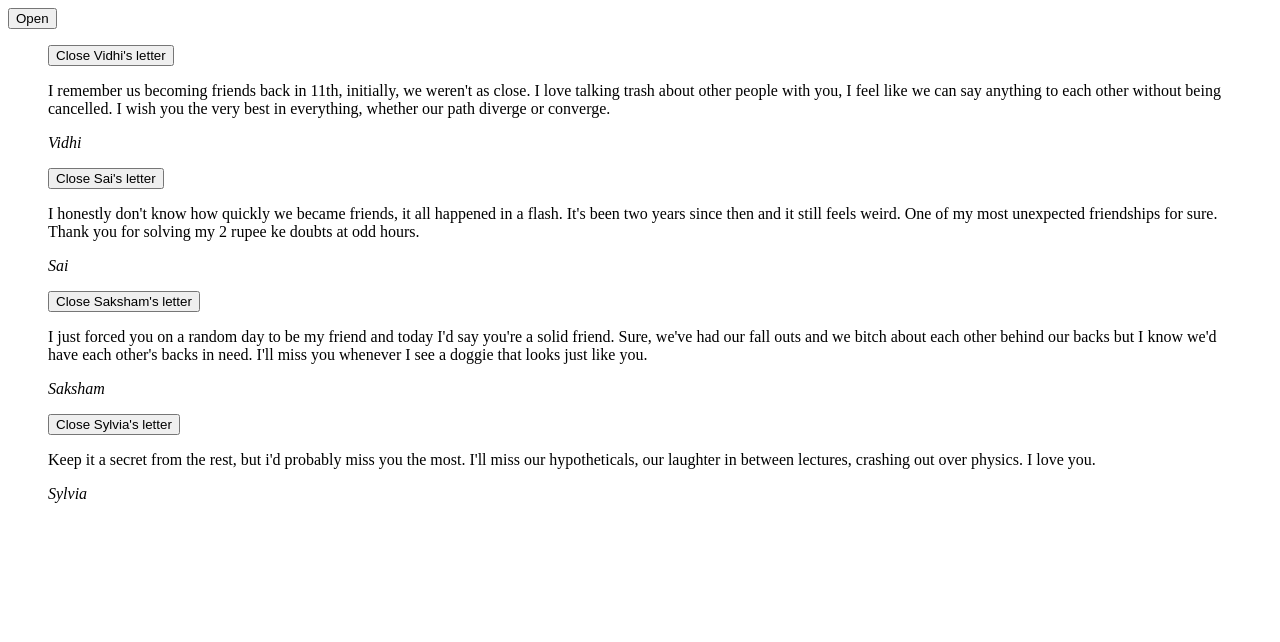
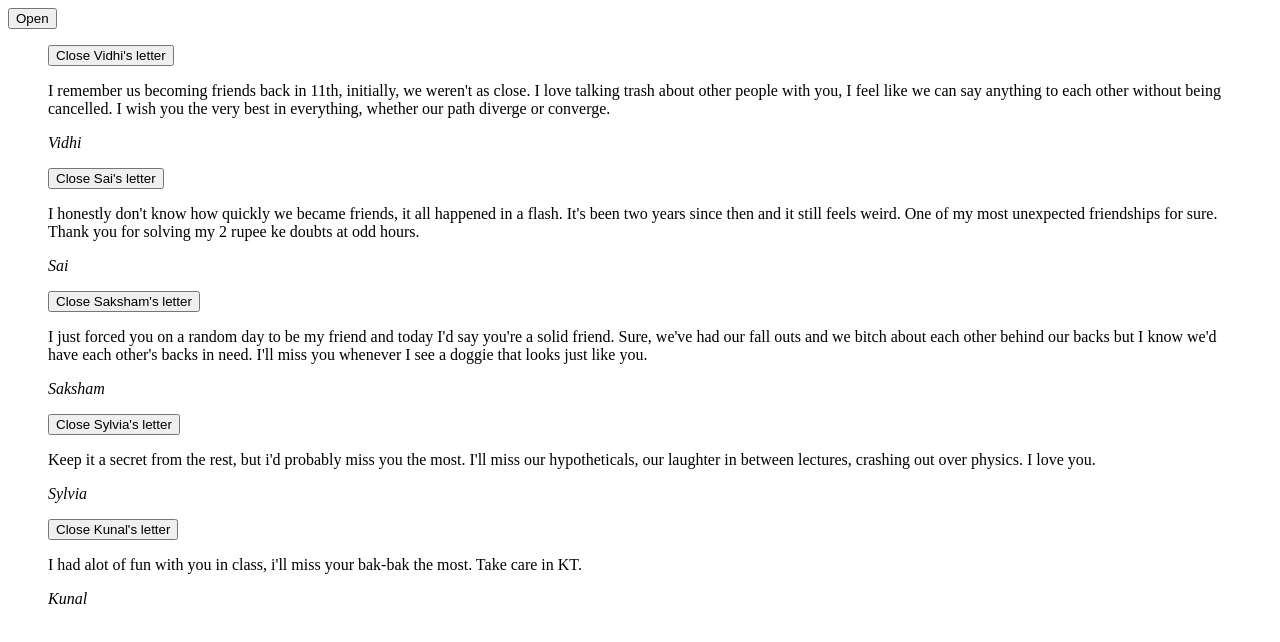
Before and after one commit to shifarizvi106/letters, a plain HTML site: page index.html in a window 1280 px wide. Drawn offline with Linux system fonts and the light colour scheme.

Commit message:
Add Kunal's letter blockquote to index.html

```diff
--- a/index.html
+++ b/index.html
@@ -36,7 +36,11 @@
       <cite>Sylvia</cite>
     </blockquote>
 
-
+    <blockquote class="letter center" id="4" tabindex="0" style="left: 390px;">
+      <button class="closeLetter" title="Close Kunal's letter">Close Kunal's letter</button>
+      <p> I had alot of fun with you in class, i'll miss your bak-bak the most. Take care in KT.</p>
+      <cite>Kunal</cite>
+    </blockquote>
 
 
 
```
